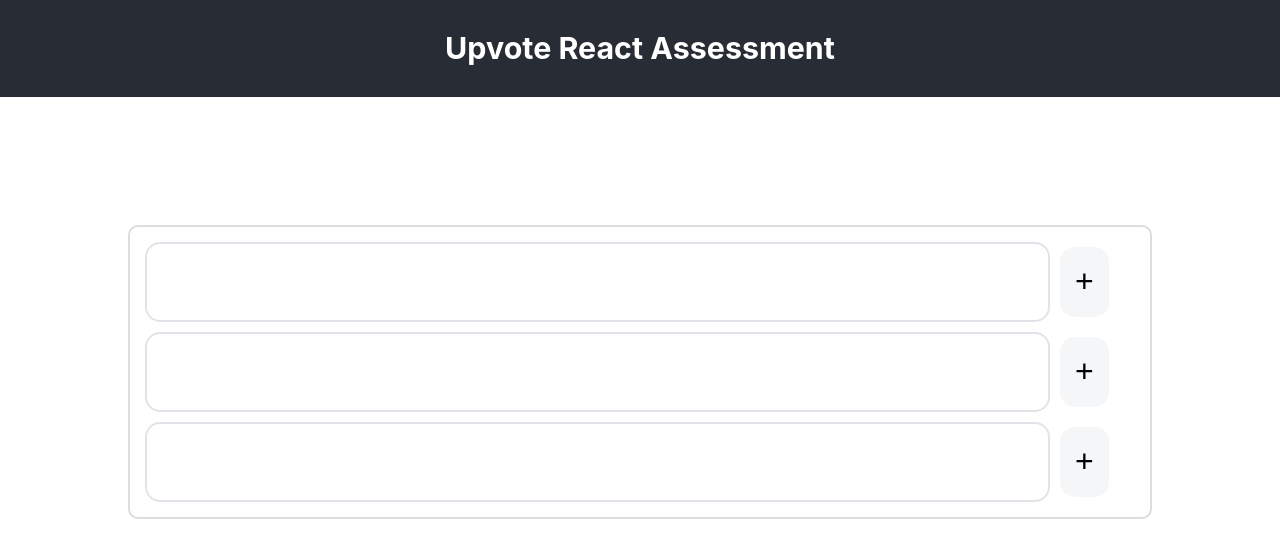
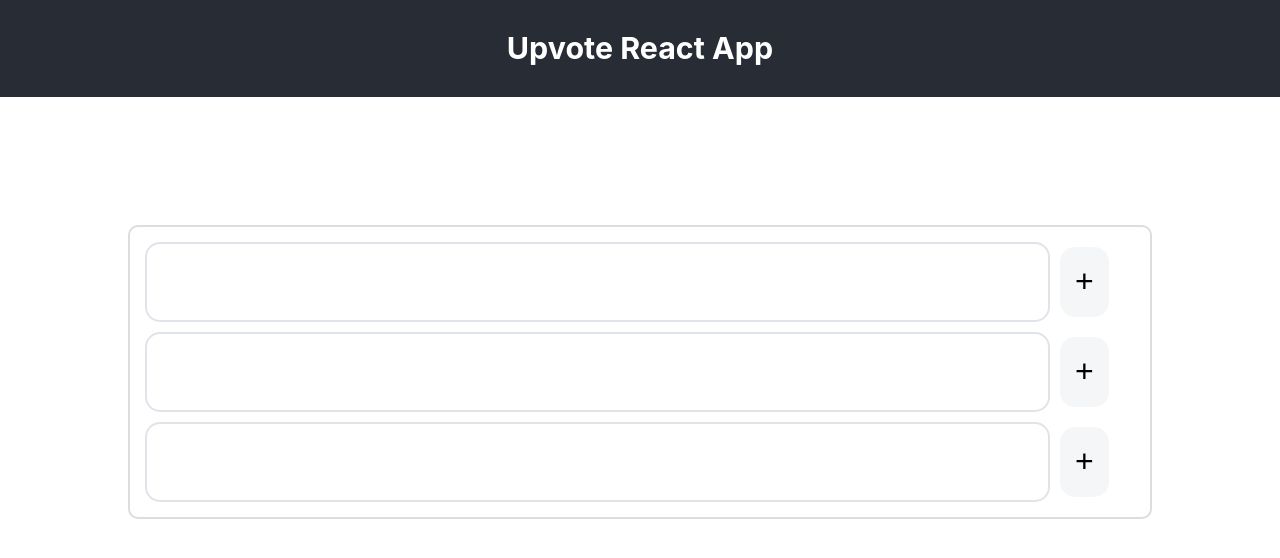
Before and after one commit to neamdiwar23/upvote-react-app, a React (Create React App) app: page / in a window 1280 px wide. Shown: the top 558 px of the page. Built offline with nearby package versions, Linux system fonts and the light colour scheme.

Commit message:
modified title

```diff
--- a/src/App.js
+++ b/src/App.js
@@ -32,7 +32,7 @@ function App() {
   return (
     <div className="App">
       <header className="App-header">
-       <h3>Upvote React Assessment</h3>
+       <h3>Upvote React App</h3>
       </header>
 
       <div className="main-container">
--- a/src/components/upvote.js
+++ b/src/components/upvote.js
@@ -1,5 +1,4 @@
 import * as React from "react";
-import { useState } from "react";
 import Button from "./button.js";
 
 function Upvote(props) {
```
